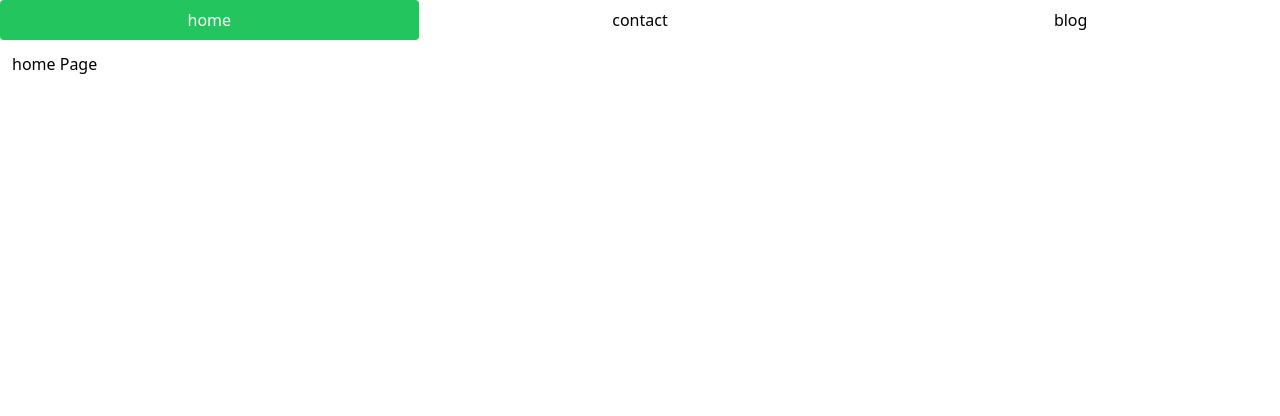
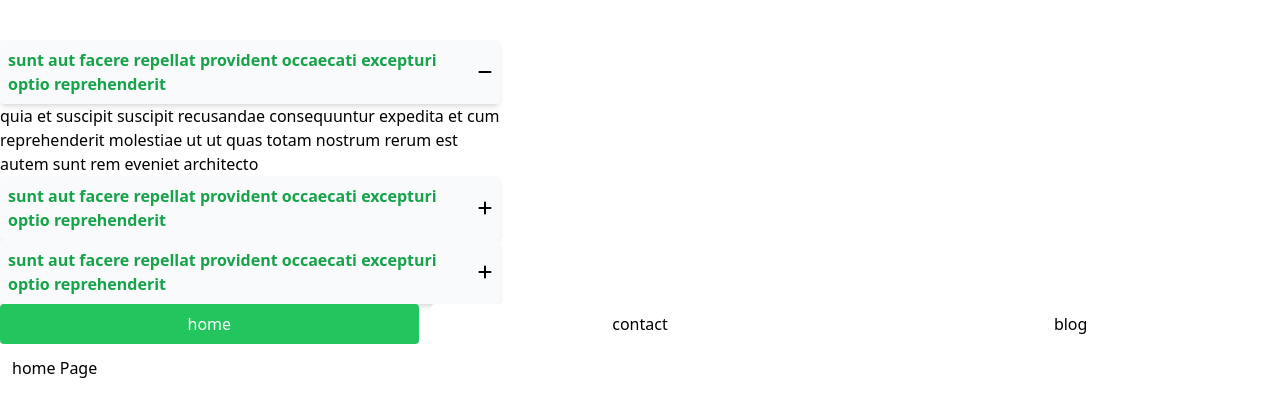
Before and after one commit to Mark-Alexis-Posadas/react-typescript-projects, a React (Vite) app: page / in a window 1280 px wide. Shown: the top 416 px of the page. Built offline with nearby package versions, Linux system fonts and the light colour scheme.

Commit message:
added React function type

```diff
--- a/src/Accordion/Accordion.tsx
+++ b/src/Accordion/Accordion.tsx
@@ -1,9 +1,9 @@
-import { useState } from "react";
+import React, { useState } from "react";
 
 import { accordionData } from "./data";
 import AccordionItem from "./AccordionItem";
 
-const Accordion = () => {
+const Accordion: React.FC = () => {
   const [activeAccordion, setActiveAccordion] = useState<number | null>(
     accordionData[0].id
   );
--- a/src/Accordion/AccordionItem.tsx
+++ b/src/Accordion/AccordionItem.tsx
@@ -1,3 +1,4 @@
+import React from "react";
 import { FontAwesomeIcon } from "@fortawesome/react-fontawesome";
 import { faPlus, faMinus } from "@fortawesome/free-solid-svg-icons";
 interface AccordionProps {
@@ -7,7 +8,7 @@ interface AccordionProps {
   isActive: boolean;
   toggleAccordion: (id: number) => void;
 }
-const AccordionItem = ({
+const AccordionItem: React.FC<AccordionProps> = ({
   title,
   body,
   id,
--- a/src/App.tsx
+++ b/src/App.tsx
@@ -1,8 +1,10 @@
+import Accordion from "./Accordion/Accordion";
 import Tab from "./Tab/Tab";
 
 const App = () => {
   return (
     <>
+      <Accordion />
       <Tab />
     </>
   );
--- a/src/Tab/Tab.tsx
+++ b/src/Tab/Tab.tsx
@@ -1,8 +1,8 @@
-import { useState } from "react";
+import React, { useState } from "react";
 import TabItem from "./TabItem";
 import { tabText, tabContent } from "./data";
 import TabContent from "./TabContent";
-const Tab = () => {
+const Tab: React.FC = () => {
   const [activeTab, setActiveTab] = useState<number>(0);
 
   const handleChangeTab = (index: number) => {
--- a/src/Tab/TabContent.tsx
+++ b/src/Tab/TabContent.tsx
@@ -1,9 +1,11 @@
+import React from "react";
+
 interface ContentProp {
   content: string;
   index: number;
   activeTab: number;
 }
-const TabContent = ({ content, index, activeTab }: ContentProp) => {
+const TabContent: React.FC<ContentProp> = ({ content, index, activeTab }) => {
   return (
     <div className={`${activeTab === index ? "block" : "hidden"} p-3`}>
       {content}
```
Also changed, not shown: src/Tab/TabItem.tsx (+8 -1 lines).
